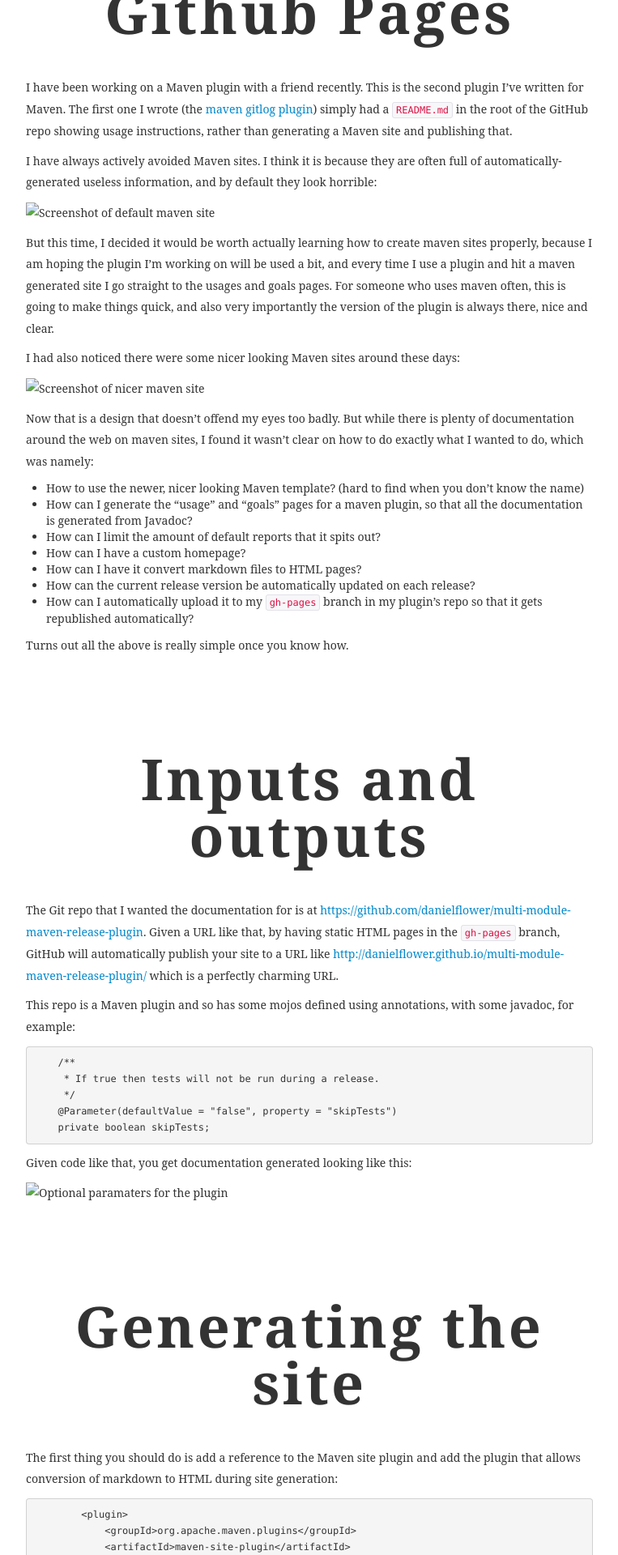
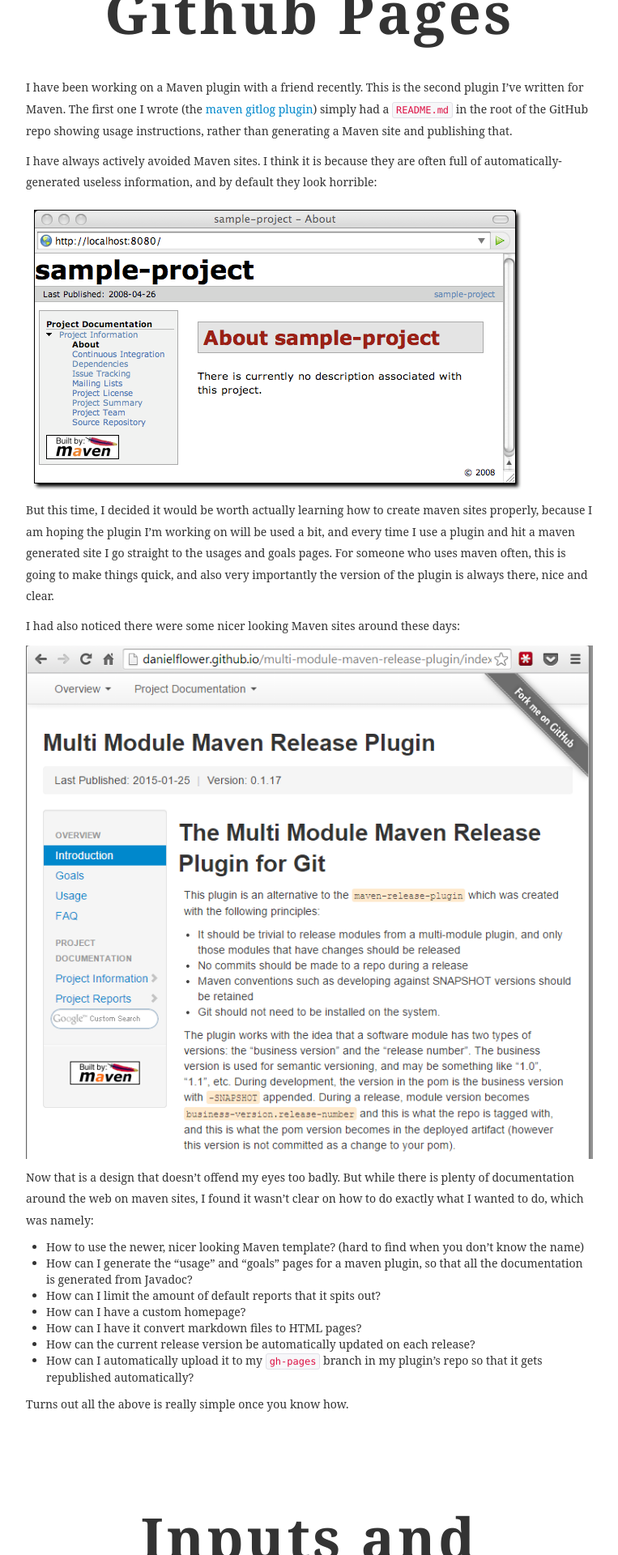
Before and after one commit to danielflower/danielflower.github.io, a Jekyll site: the page built from _posts/2015-01-29-Generating-a-Maven-plugin-site-and-publishing-to-Github-Pages.md, in a window 1280 px wide. Shown: the part 415-2335 px from the top of the page at 81% size, without its empty margins (258-1021 px from the left). Built offline with Jekyll 4.4.1, drawn with Linux system fonts in a browser that asks for light colours; some web fonts are replaced.

Commit message:
Trying to get image links to work

```diff
--- a/_posts/2015-01-29-Generating-a-Maven-plugin-site-and-publishing-to-Github-Pages.md
+++ b/_posts/2015-01-29-Generating-a-Maven-plugin-site-and-publishing-to-Github-Pages.md
@@ -10,7 +10,7 @@
 I have always actively avoided Maven sites. I think it is because they are often full of automatically-generated useless
 information, and by default they look horrible:
 
-![Screenshot of default maven site](images/mvn-site/horrible-site.png)
+![Screenshot of default maven site](/images/mvn-site/horrible-site.png)
 
 But this time, I decided it would be worth actually learning how to create maven sites properly, because I am hoping
 the plugin I'm working on will be used a bit, and every time I use a plugin and hit a maven generated site I go straight
@@ -19,7 +19,7 @@
 
 I had also noticed there were some nicer looking Maven sites around these days:
 
-![Screenshot of nicer maven site](images/mvn-site/better-site.png)
+![Screenshot of nicer maven site](/images/mvn-site/better-site.png)
 
 Now that is a design that doesn't offend my eyes too badly. But while there is plenty of documentation around the web on maven sites, I found it
 wasn't clear on how to do exactly what I wanted to do, which was namely:
@@ -55,7 +55,7 @@
 
 Given code like that, you get documentation generated looking like this:
 
-![Optional paramaters for the plugin](images/mvn-site/mojo-options.png)
+![Optional paramaters for the plugin](/images/mvn-site/mojo-options.png)
 
 Generating the site
 -------------------
```
